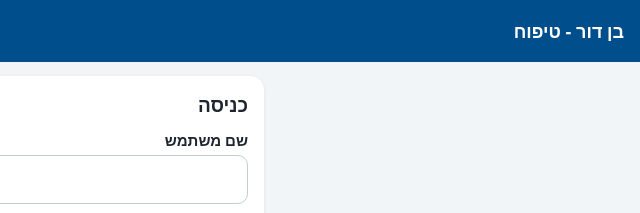
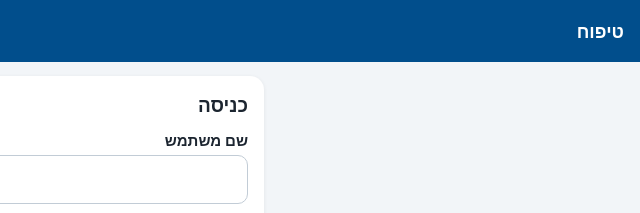
Before and after one commit to edobendor/field, a plain HTML site: page breeding/index.html in a window 1280 px wide. Shown: the top 213 px of the page, 640-1280 px from the left. Drawn offline with Linux system fonts and the light colour scheme.

Commit message:
Add files via upload

```diff
--- a/breeding/breeding.js
+++ b/breeding/breeding.js
@@ -19,7 +19,7 @@ const ckey = s => (String(s || '').toUpperCase().match(/[A-Z]+|\d+/g) || []).map
 // ---------- languages ----------
 const L = {
   he: {
-    title: 'בן דור - טיפוח', loginTitle: 'כניסה', user: 'שם משתמש', pin: 'קוד אישי', login: 'כניסה', logout: 'יציאה',
+    title: 'טיפוח', loginTitle: 'כניסה', user: 'שם משתמש', pin: 'קוד אישי', login: 'כניסה', logout: 'יציאה',
     badLogin: 'שם משתמש או קוד שגויים', locked: 'המשתמש ננעל. פנה למנהל.', offline: 'אין חיבור לשרת', allTeams: 'כל הצוותים',
     code: 'קוד זן', open: 'פתח', recent: 'הערכות אחרונות', none: 'אין עדיין הערכות', evals: 'הערכות', typeCode: 'הקלד קוד זן',
     back: 'חזרה', backNoSave: 'חזרה בלי לשמור', newEval: '+ הערכה חדשה', history: 'היסטוריה',
@@ -40,7 +40,7 @@ const L = {
     n_size: 'גודל', n_mm: 'מ"מ', n_yield: 'יבול', n_weeks: 'שבועות קירור', n_firm: 'מוצקות', n_set: 'חנטה'
   },
   en: {
-    title: 'Ben Dor - Breeding', loginTitle: 'Sign in', user: 'User name', pin: 'Personal code', login: 'Sign in', logout: 'Sign out',
+    title: 'Breeding', loginTitle: 'Sign in', user: 'User name', pin: 'Personal code', login: 'Sign in', logout: 'Sign out',
     badLogin: 'Wrong user name or code', locked: 'This user is locked. Contact the manager.', offline: 'No connection to the server', allTeams: 'All teams',
     code: 'Variety code', open: 'Open', recent: 'Recent evaluations', none: 'No evaluations yet', evals: 'evaluations', typeCode: 'Type a variety code',
     back: 'Back', backNoSave: 'Back without saving', newEval: '+ New evaluation', history: 'History',
@@ -63,6 +63,10 @@ const L = {
 };
 let lang = localStorage.getItem('br_lang') || '';
 const t = k => (L[lang || 'he'][k]) ?? L.he[k] ?? k;
+
+// The header carries the team's own name: Cultirex users see Cultirex, not Ben Dor.
+const teamName = () => { const x = myTeam(); return x === 'Ben Dor' && (lang || 'he') === 'he' ? 'בן דור' : x; };
+const title = () => (B.token && teamName() ? teamName() + ' - ' : '') + t('title');
 
 function toast(msg) {
   const el = $('#toast'); el.textContent = msg; el.classList.add('show');
@@ -168,7 +172,7 @@ async function loadCode(code) {
 // ---------- screens ----------
 function renderTop() {
   const n = waiting();
-  $('#top').innerHTML = `<div class="title">${esc(t('title'))}</div><div class="right">
+  $('#top').innerHTML = `<div class="title">${esc(title())}</div><div class="right">
     ${B.token ? `<button data-act="sync">${busy ? '⟳' : n ? '⏳ ' + n : '✓'}</button>` : ''}
     <select id="langSel" aria-label="language"><option value="he"${(lang || 'he') === 'he' ? ' selected' : ''}>עברית</option><option value="en"${lang === 'en' ? ' selected' : ''}>English</option></select>
     ${B.token ? `<button data-act="logout">${esc(t('logout'))}</button>` : ''}</div>`;
@@ -176,7 +180,7 @@ function renderTop() {
 function render() {
   document.documentElement.lang = lang || 'he';
   document.documentElement.dir = lang === 'en' ? 'ltr' : 'rtl';
-  document.title = t('title');
+  document.title = title();
   renderTop();
   const app = $('#app');
   if (!B.token) { app.innerHTML = vLogin(); return; }
--- a/breeding/index.html
+++ b/breeding/index.html
@@ -5,7 +5,7 @@
 <meta name="viewport" content="width=device-width, initial-scale=1, viewport-fit=cover">
 <meta name="theme-color" content="#014e8c">
 <meta name="robots" content="noindex, nofollow">
-<title>בן דור - טיפוח</title>
+<title>Breeding</title>
 <link rel="manifest" href="manifest.webmanifest">
 <link rel="icon" href="icon.svg" type="image/svg+xml">
 <link rel="apple-touch-icon" href="icon.svg">
```
Also changed, not shown: breeding/manifest.webmanifest.
